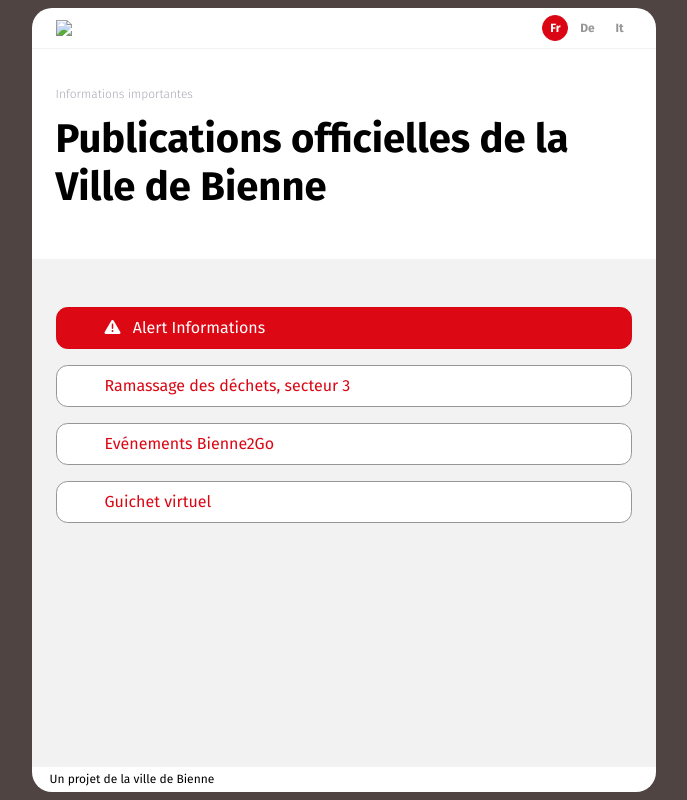
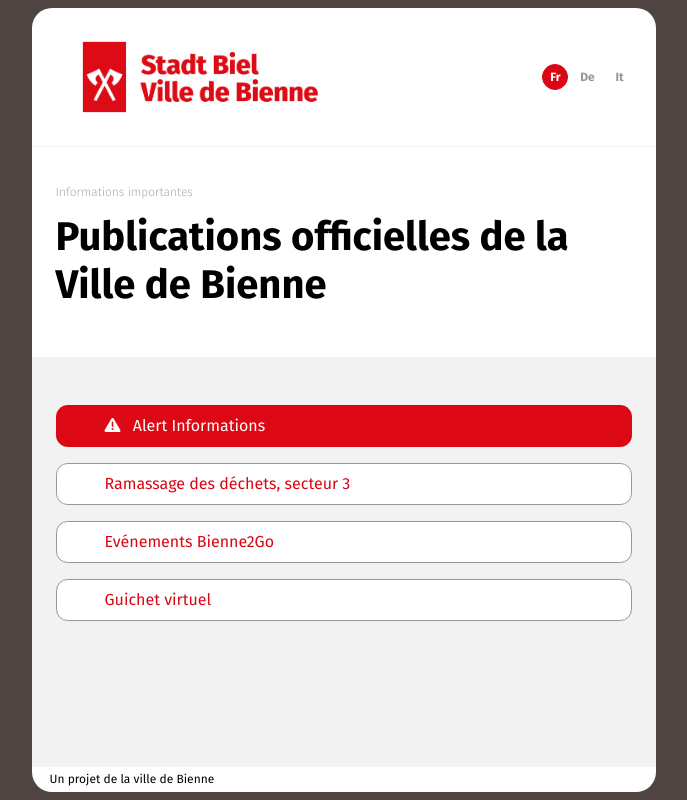
Before and after one commit to tungdil213/iciCest-Linktree, a website: page index.html in a window 1280 px wide. Shown: the whole page, without its empty margins (296-983 px from the left). Drawn offline with Linux system fonts and the light colour scheme; the site is published under a folder, as on GitHub Pages, so addresses that start at the root find nothing.

Commit message:
update index

```diff
--- a/index.html
+++ b/index.html
@@ -15,7 +15,7 @@
     <header class="header">
         <div class="row">
             <div class="col">
-                <img src="/public/images/03_Stadt-Biel-Hauptlogo-20190827-Rot-RGB.png" />
+                <img src="./public/images/03_Stadt-Biel-Hauptlogo-20190827-Rot-RGB.png" />
             </div>
             <div class="col">
                 <section class="language-selector">
```
Also changed, not shown: .github/workflows/main.yml (deleted).
